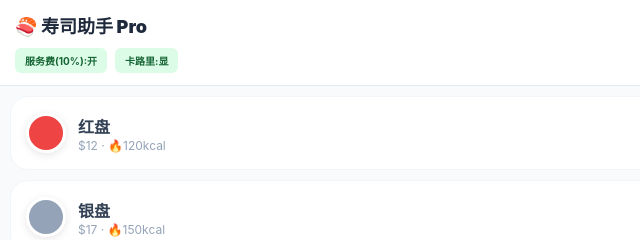
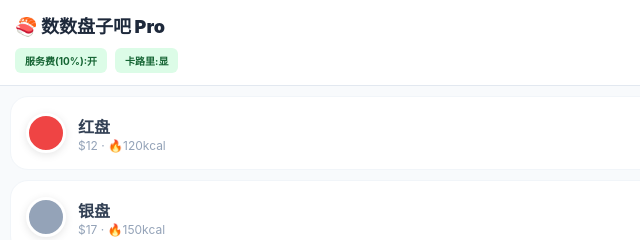
Before and after one commit to AndreadyY/countingplate1, a plain HTML site: page index.html in a window 1280 px wide. Shown: the top 240 px of the page, 0-640 px from the left. Drawn offline with Linux system fonts and the light colour scheme.

Commit message:
Update index.html

```diff
--- a/index.html
+++ b/index.html
@@ -3,7 +3,7 @@
 <head>
     <meta charset="UTF-8">
     <meta name="viewport" content="width=device-width, initial-scale=1.0, maximum-scale=1.0, user-scalable=no">
-    <title>寿司助手-全功能版</title>
+    <title>数数盘子吧</title>
     <style>
         :root { --red: #ef4444; --slate: #1e293b; --bg: #f8fafc; }
         * { box-sizing: border-box; -webkit-tap-highlight-color: transparent; font-family: -apple-system, sans-serif; }
@@ -53,7 +53,7 @@
 
     <div class="header">
         <div class="header-top">
-            <div class="title">🍣 寿司助手 Pro</div>
+            <div class="title">🍣 数数盘子吧 Pro</div>
             <button class="manage-btn" onclick="openModal('manage')">＋添加碟子</button>
         </div>
         <div class="controls-row">
```
